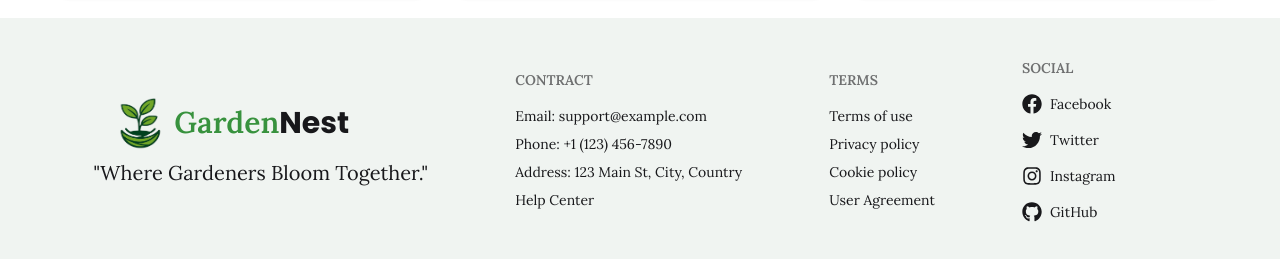
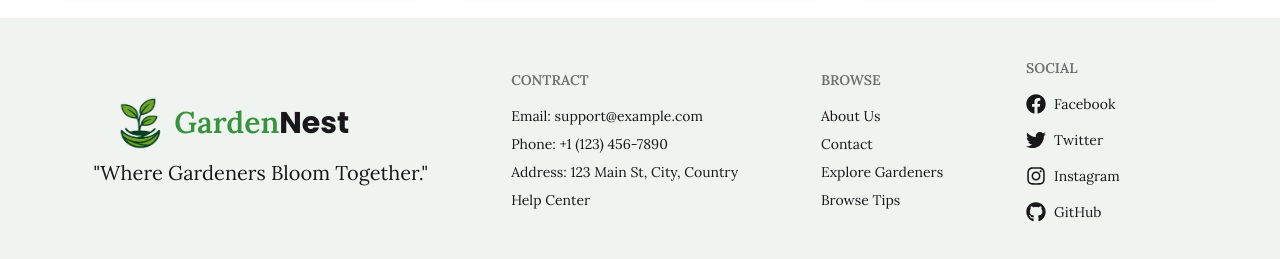
Before and after one commit to noboKumar/Garden-Nest-Client, a React (Vite) app: page / in a window 1280 px wide. Shown: the part 3196-3455 px from the top of the page. Built offline with nearby package versions, Linux system fonts and the light colour scheme; no server answers.

Commit message:
add routes links to footer

```diff
--- a/src/Components/Footer.jsx
+++ b/src/Components/Footer.jsx
@@ -19,11 +19,19 @@ const Footer = () => {
           <a className="link link-hover">Help Center</a>
         </nav>
         <nav>
-          <h6 className="footer-title">Terms</h6>
-          <a className="link link-hover">Terms of use</a>
-          <a className="link link-hover">Privacy policy</a>
-          <a className="link link-hover">Cookie policy</a>
-          <a className="link link-hover">User Agreement</a>
+          <h6 className="footer-title">Browse</h6>
+          <Link className="link link-hover" to={"/aboutUs"}>
+            About Us
+          </Link>
+          <Link className="link link-hover" to={"/contact"}>
+            Contact
+          </Link>
+          <Link className="link link-hover" to={"/ExploreGardeners"}>
+            Explore Gardeners
+          </Link>
+          <Link className="link link-hover" to={"/BrowseTips"}>
+            Browse Tips
+          </Link>
         </nav>
         <nav className="space-y-2">
           <h6 className="footer-title">Social</h6>
```
